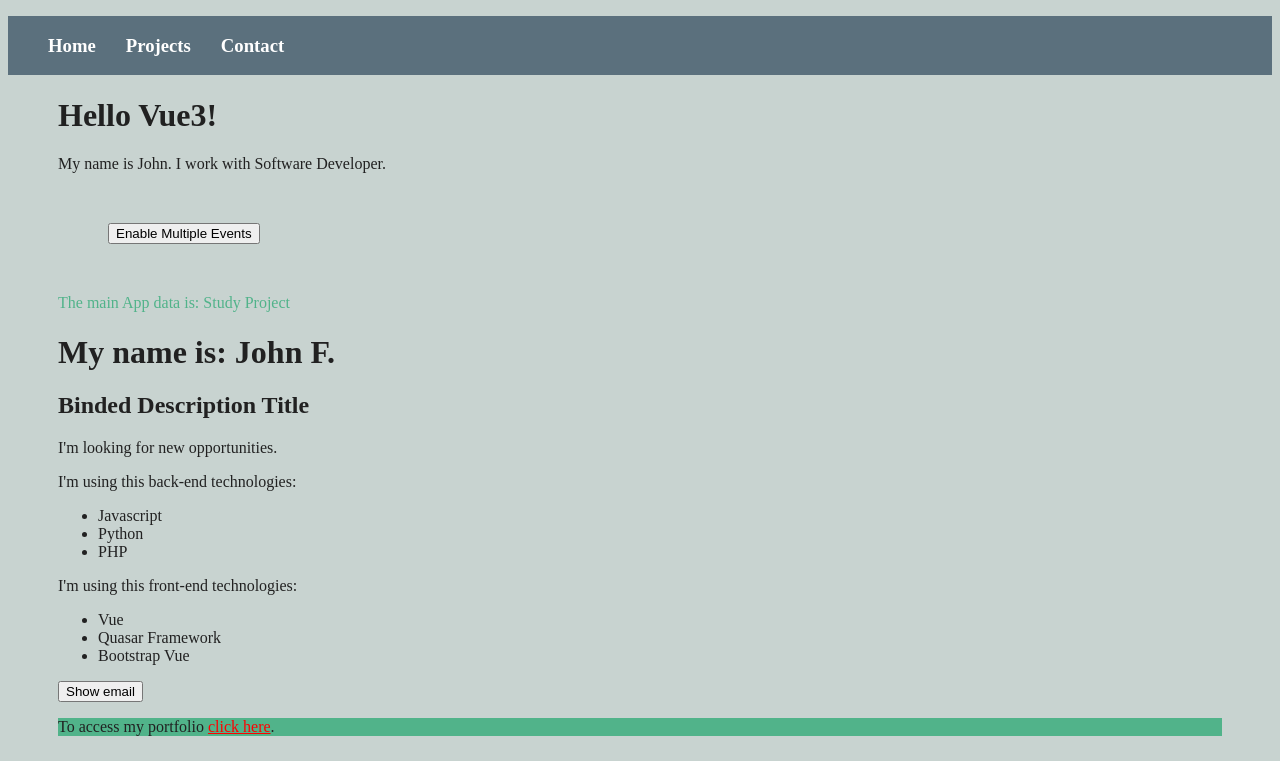
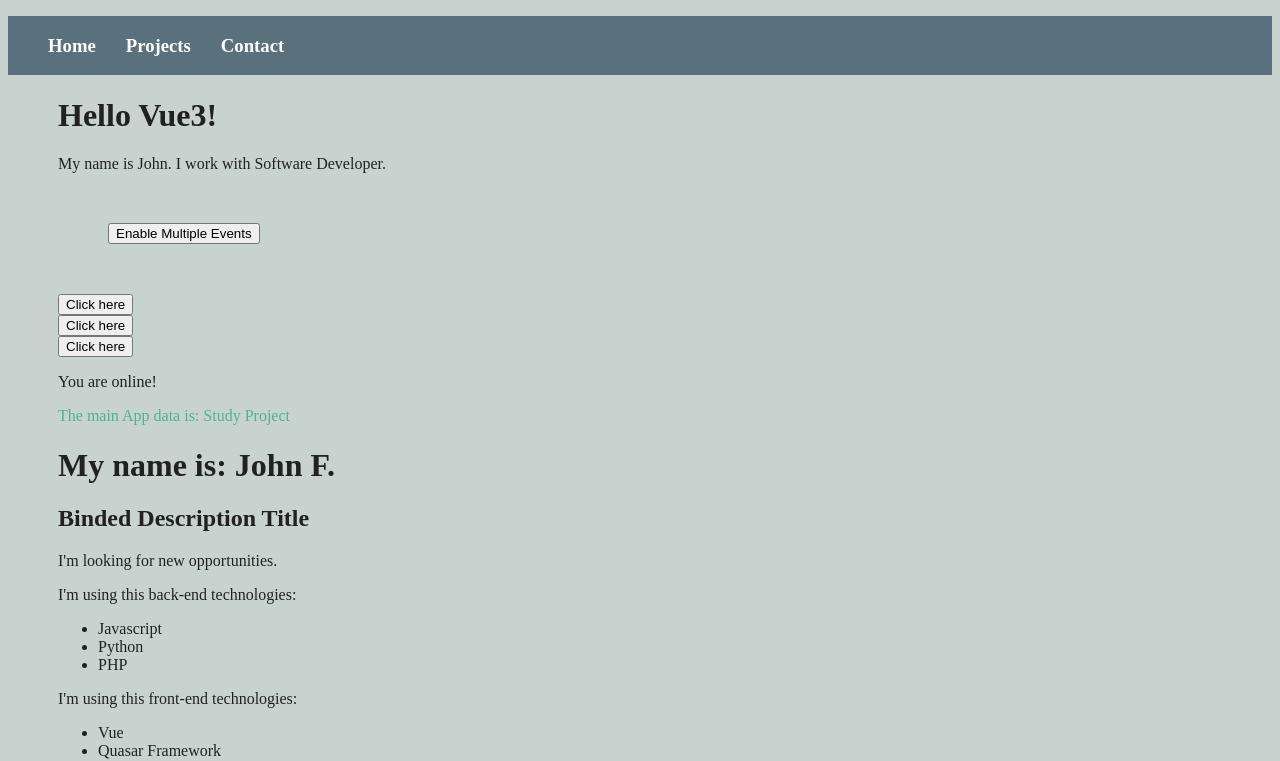
Before and after one commit to joaoflaviosantos/vue3-study, a Vue app in the folder vue3-vite/: page / in a window 1280 px wide. Shown: the top 761 px of the page. Built offline with nearby package versions, Linux system fonts and the light colour scheme.

Commit message:
feat: adding NetworkStatus and ReuseComponent

```diff
--- a/vue3-vite/src/components/FirstComponent.vue
+++ b/vue3-vite/src/components/FirstComponent.vue
@@ -3,16 +3,24 @@
     <h1>Hello Vue3!</h1>
     <p>My name is {{ name }}. I work with {{ occupation }}.</p>
     <MultipleEventsComponent />
+    <ReuseComponent />
+    <ReuseComponent />
+    <ReuseComponent />
+    <NetworkStatus />
   </div>
 </template>
 
 <script>
 import MultipleEventsComponent from "./MultipleEventsComponent.vue";
+import ReuseComponent from "./ReuseComponent.vue";
+import NetworkStatus from "./NetworkStatus.vue";
 
 export default {
   name: "FirstComponent",
   components: {
     MultipleEventsComponent,
+    ReuseComponent,
+    NetworkStatus,
   },
   data() {
     return {
--- a/vue3-vite/src/components/MultipleEventsComponent.vue
+++ b/vue3-vite/src/components/MultipleEventsComponent.vue
@@ -18,9 +18,11 @@ export default {
     };
   },
   methods: {
+    // eslint-disable-next-line no-unused-vars
     first(txt, e) {
       this.multiple_events = this.txt1;
     },
+    // eslint-disable-next-line no-unused-vars
     second(txt, e) {
       setTimeout(() => (this.multiple_events = this.txt2), 1000);
     },
--- /dev/null
+++ b/vue3-vite/src/components/NetworkStatus.vue
@@ -0,0 +1,29 @@
+<template>
+  <div>
+    <p v-show="online">{{ network_status }}</p>
+  </div>
+</template>
+
+<script>
+export default {
+  name: "NetWorkStatus",
+
+  data() {
+    return {
+      online: false,
+      network_status: "",
+    };
+  },
+  mounted() {
+    if (navigator.onLine) {
+      console.log("You are online!");
+      this.online = true;
+      this.network_status = "You are online!";
+    } else {
+      console.log("You are offline!");
+      this.online = false;
+      this.network_status = "You are offline!";
+    }
+  },
+};
+</script>
--- /dev/null
+++ b/vue3-vite/src/components/ReuseComponent.vue
@@ -0,0 +1,23 @@
+<template>
+  <div>
+    <button @click="activate">Click here</button>
+    <span v-show="active">Active!</span>
+  </div>
+</template>
+
+<script>
+export default {
+  name: "ReuseComponent",
+  data() {
+    return {
+      text: "",
+      active: false,
+    };
+  },
+  methods: {
+    activate() {
+      this.active = !this.active;
+    },
+  },
+};
+</script>
```
